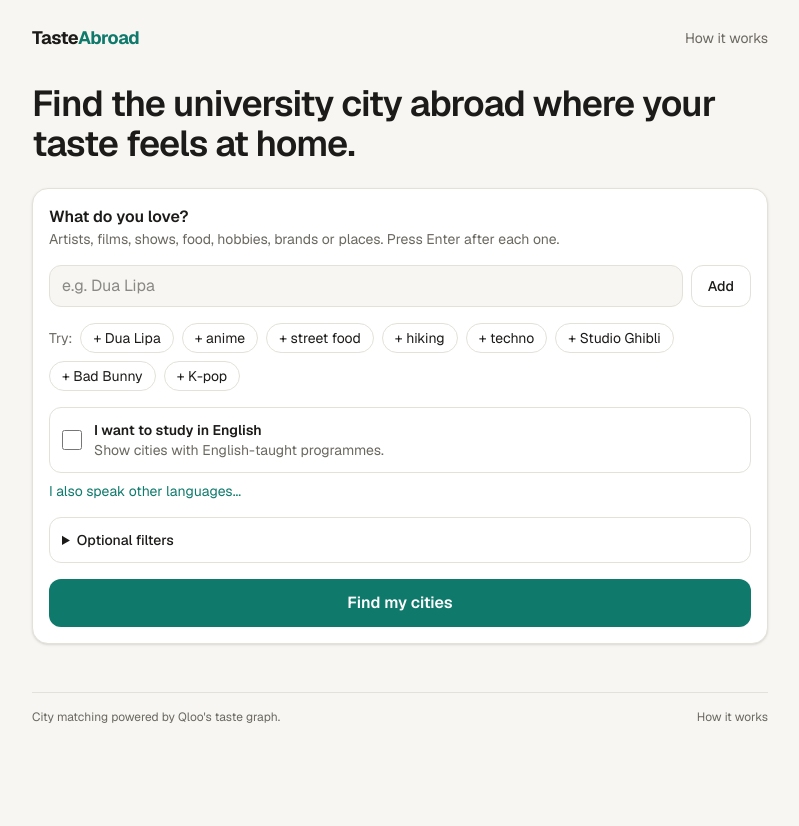
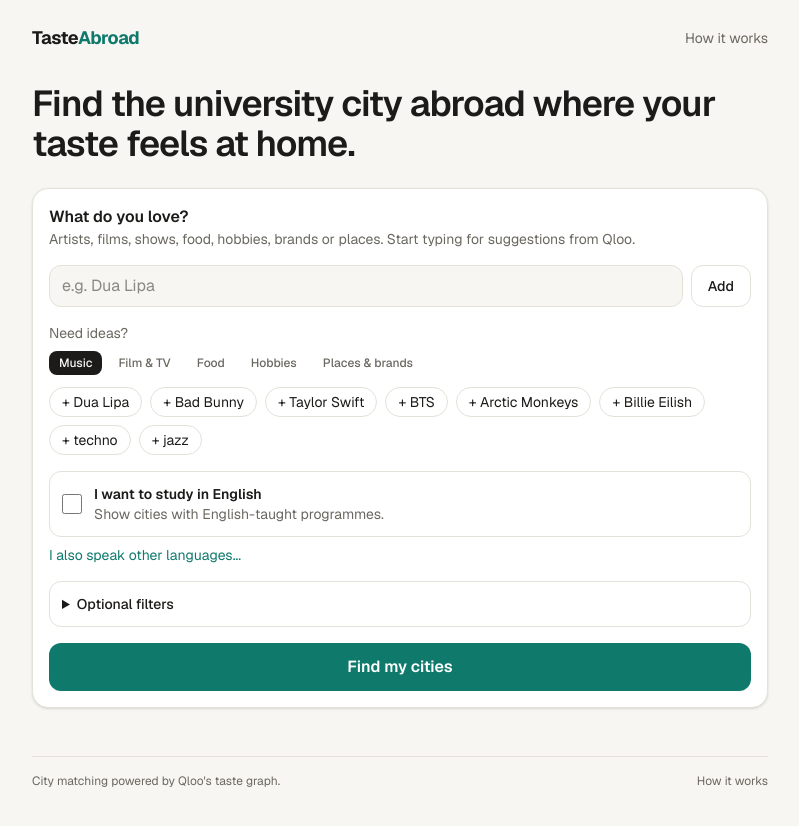
Before and after one commit to Devvzz/tasteabroad, a Next.js app: page / in a window 1280 px wide. Shown: the top 826 px of the page, without its empty margins (240-1039 px from the left). Built offline with nearby package versions, Linux system fonts and the light colour scheme.

Commit message:
Group idea suggestions by category

```diff
--- /dev/null
+++ b/components/IdeaChips.tsx
@@ -0,0 +1,60 @@
+"use client";
+
+import { useState } from "react";
+
+// A handpicked mix that works well with Qloo: well-known names plus genres and hobbies.
+const IDEAS: Record<string, string[]> = {
+  Music: ["Dua Lipa", "Bad Bunny", "Taylor Swift", "BTS", "Arctic Monkeys", "Billie Eilish", "techno", "jazz"],
+  "Film & TV": ["Studio Ghibli", "anime", "Stranger Things", "Harry Potter", "Marvel", "La La Land", "K-drama", "The Office"],
+  Food: ["street food", "sushi", "tapas", "coffee", "pizza", "ramen", "vegan food", "craft beer"],
+  Hobbies: ["hiking", "surfing", "skateboarding", "cycling", "football", "museums", "video games", "photography"],
+  "Places & brands": ["Nike", "IKEA", "Apple", "beaches", "mountains", "nightlife", "vintage shopping", "Lego"],
+};
+const CATEGORIES = Object.keys(IDEAS);
+
+interface Props {
+  likes: string[];
+  onAdd: (value: string) => void;
+  t: (key: string, vars?: Record<string, string | number>) => string;
+}
+
+export function IdeaChips({ likes, onAdd, t }: Props) {
+  const [category, setCategory] = useState(CATEGORIES[0]);
+  const taken = new Set(likes.map((l) => l.toLowerCase()));
+
+  return (
+    <div className="space-y-2 text-sm">
+      <p className="text-muted">{t("form.suggestions")}</p>
+      {/* One row that scrolls sideways on narrow phones instead of wrapping. */}
+      <div className="-mx-1 flex gap-1.5 overflow-x-auto px-1 pb-1 [scrollbar-width:none]">
+        {CATEGORIES.map((c) => (
+          <button
+            key={c}
+            type="button"
+            aria-pressed={c === category}
+            onClick={() => setCategory(c)}
+            className={`shrink-0 whitespace-nowrap rounded-lg px-2.5 py-1 text-xs font-medium ${
+              c === category ? "bg-foreground text-background" : "text-muted hover:text-foreground"
+            }`}
+          >
+            {c}
+          </button>
+        ))}
+      </div>
+      <div className="flex flex-wrap gap-2">
+        {IDEAS[category]
+          .filter((idea) => !taken.has(idea.toLowerCase()))
+          .map((idea) => (
+            <button
+              key={idea}
+              type="button"
+              onClick={() => onAdd(idea)}
+              className="rounded-full border border-line px-3 py-1 hover:border-accent hover:text-accent"
+            >
+              + {idea}
+            </button>
+          ))}
+      </div>
+    </div>
+  );
+}
--- a/components/TasteApp.tsx
+++ b/components/TasteApp.tsx
@@ -11,8 +11,9 @@ import { AgentSteps, type StepStatus } from "./AgentSteps";
 import { AlsoLiked } from "./AlsoLiked";
 import { CityCard } from "./CityCard";
 import { ComparePanel } from "./ComparePanel";
+import { IdeaChips } from "./IdeaChips";
+import { LikeInput } from "./LikeInput";
 
-const SUGGESTIONS = ["Dua Lipa", "anime", "street food", "hiking", "techno", "Studio Ghibli", "Bad Bunny", "K-pop"];
 const REGIONS: Region[] = ["Europe", "North America", "Asia", "Oceania", "Latin America", "Middle East", "Africa"];
 // Names match the `languages` values in data/cities.json. English gets its own switch;
 // the others sit behind "I also speak..." because most students only need English.
@@ -200,39 +201,9 @@ export function TasteApp() {
           </ul>
         )}
 
-        <div className="flex gap-2">
-          <input
-            id="like-input"
-            value={draft}
-            onChange={(e) => setDraft(e.target.value)}
-            onKeyDown={(e) => {
-              if (e.key === "Enter" && draft.trim()) {
-                e.preventDefault();
-                addLike(draft);
-              }
-            }}
-            placeholder={t("form.placeholder")}
-            maxLength={60}
-            className="min-w-0 flex-1 rounded-xl border border-line bg-background px-3 py-2"
-          />
-          <button type="button" onClick={() => addLike(draft)} className="rounded-xl border border-line px-4 py-2 text-sm font-medium">
-            {t("form.add")}
-          </button>
-        </div>
+        <LikeInput value={draft} onChange={setDraft} onAdd={addLike} t={t} />
 
-        <div className="flex flex-wrap items-center gap-2 text-sm">
-          <span className="text-muted">{t("form.suggestions")}:</span>
-          {SUGGESTIONS.filter((s) => !likes.includes(s)).map((s) => (
-            <button
-              key={s}
-              type="button"
-              onClick={() => addLike(s)}
-              className="rounded-full border border-line px-3 py-1 hover:border-accent hover:text-accent"
-            >
-              + {s}
-            </button>
-          ))}
-        </div>
+        <IdeaChips likes={likes} onAdd={addLike} t={t} />
 
         <fieldset className="space-y-2 text-sm">
           <legend className="sr-only">{t("form.language")}</legend>
--- a/messages/en.json
+++ b/messages/en.json
@@ -6,11 +6,11 @@
   },
   "form": {
     "label": "What do you love?",
-    "hint": "Artists, films, shows, food, hobbies, brands or places. Press Enter after each one.",
+    "hint": "Artists, films, shows, food, hobbies, brands or places. Start typing for suggestions from Qloo.",
     "placeholder": "e.g. Dua Lipa",
     "add": "Add",
     "remove": "Remove {item}",
-    "suggestions": "Try",
+    "suggestions": "Need ideas?",
     "filters": "Optional filters",
     "maxTuition": "Max tuition per year (USD)",
     "maxMonthly": "Max monthly budget (USD)",
@@ -22,7 +22,8 @@
     "studyEnglish": "I want to study in English",
     "studyEnglishHint": "Show cities with English-taught programmes.",
     "alsoSpeak": "I also speak other languages...",
-    "alsoSpeakHint": "Cities that teach in any of these languages also count. Many public universities are free or cheap in the local language."
+    "alsoSpeakHint": "Cities that teach in any of these languages also count. Many public universities are free or cheap in the local language.",
+    "suggestFromQloo": "Suggestions from Qloo"
   },
   "regions": {
     "Europe": "Europe",
```
